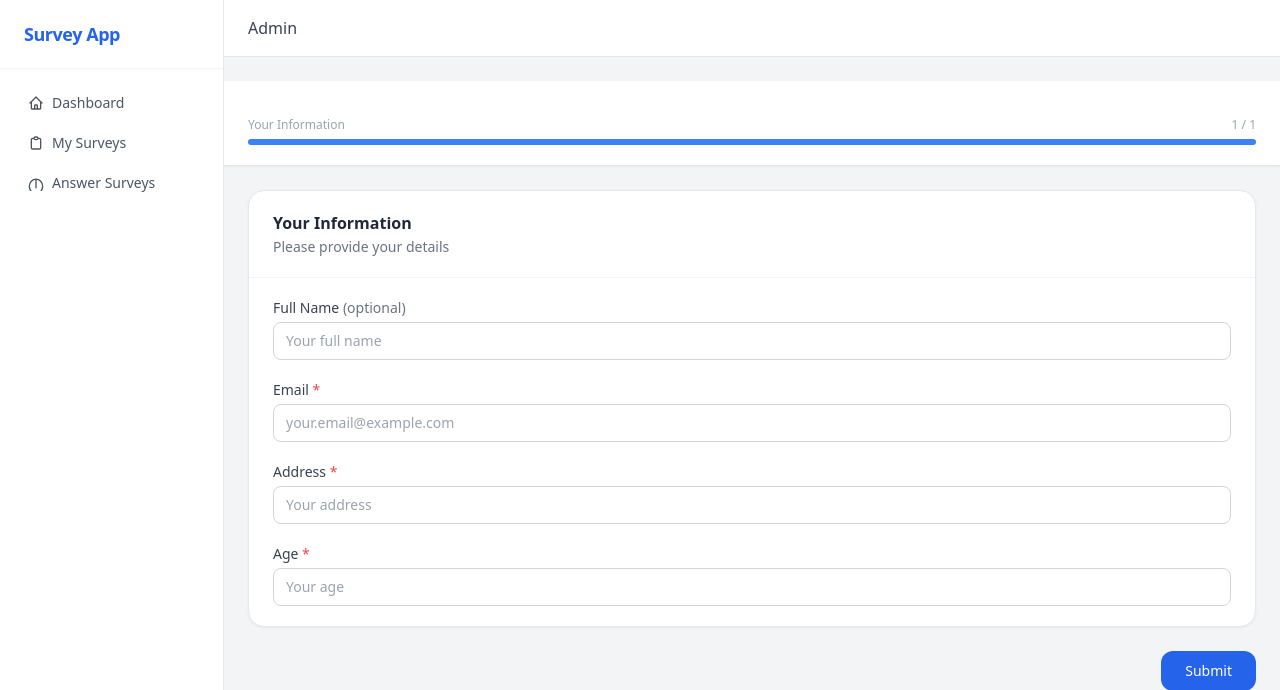
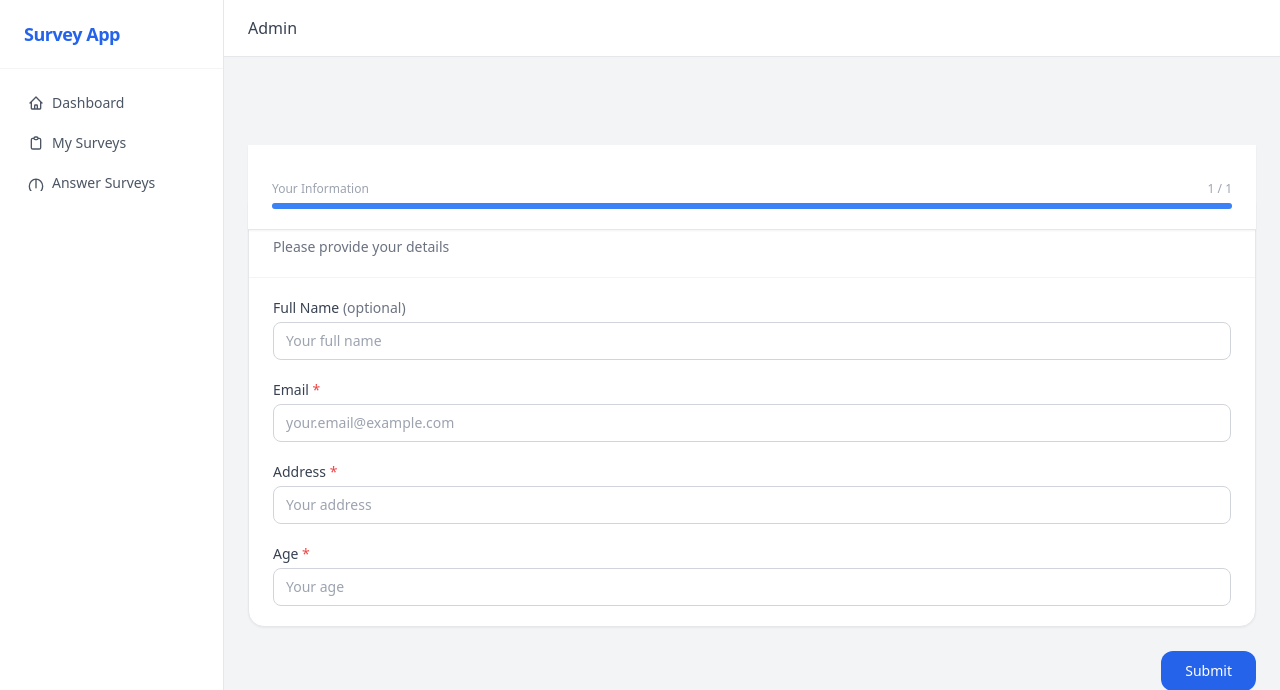
Before and after one commit to Ricky-zzz/survey-ci4, a CodeIgniter 4 app: the page made by app/Views/public/survey.php in a window 1280 px wide. Shown: the top 690 px of the page. Run offline with PHP 8.4 and a stand-in for CodeIgniter, Linux system fonts and the light colour scheme; the template is opened without the code that fills it, so the values that code supplies are empty; some libraries are stand-ins or nearby versions.

Commit message:
fixed css issue

```diff
--- a/app/Views/public/survey.php
+++ b/app/Views/public/survey.php
@@ -10,8 +10,8 @@
      x-init="init()">
 
     <!-- Header with Progress -->
-    <div class="sticky top-0 z-30 bg-white border-b border-gray-200 shadow-sm -mx-6 px-6 mb-6">
-        <div class="py-5">
+    <div class="sticky top-16 z-30 bg-white border-b border-gray-200 shadow-sm mb-6">
+        <div class="py-5 px-6">
             <div class="mb-4">
                 <h1 class="text-2xl font-semibold text-gray-900"><?= esc($survey['name']) ?></h1>
                 <?php if ($survey['description']): ?>
```
